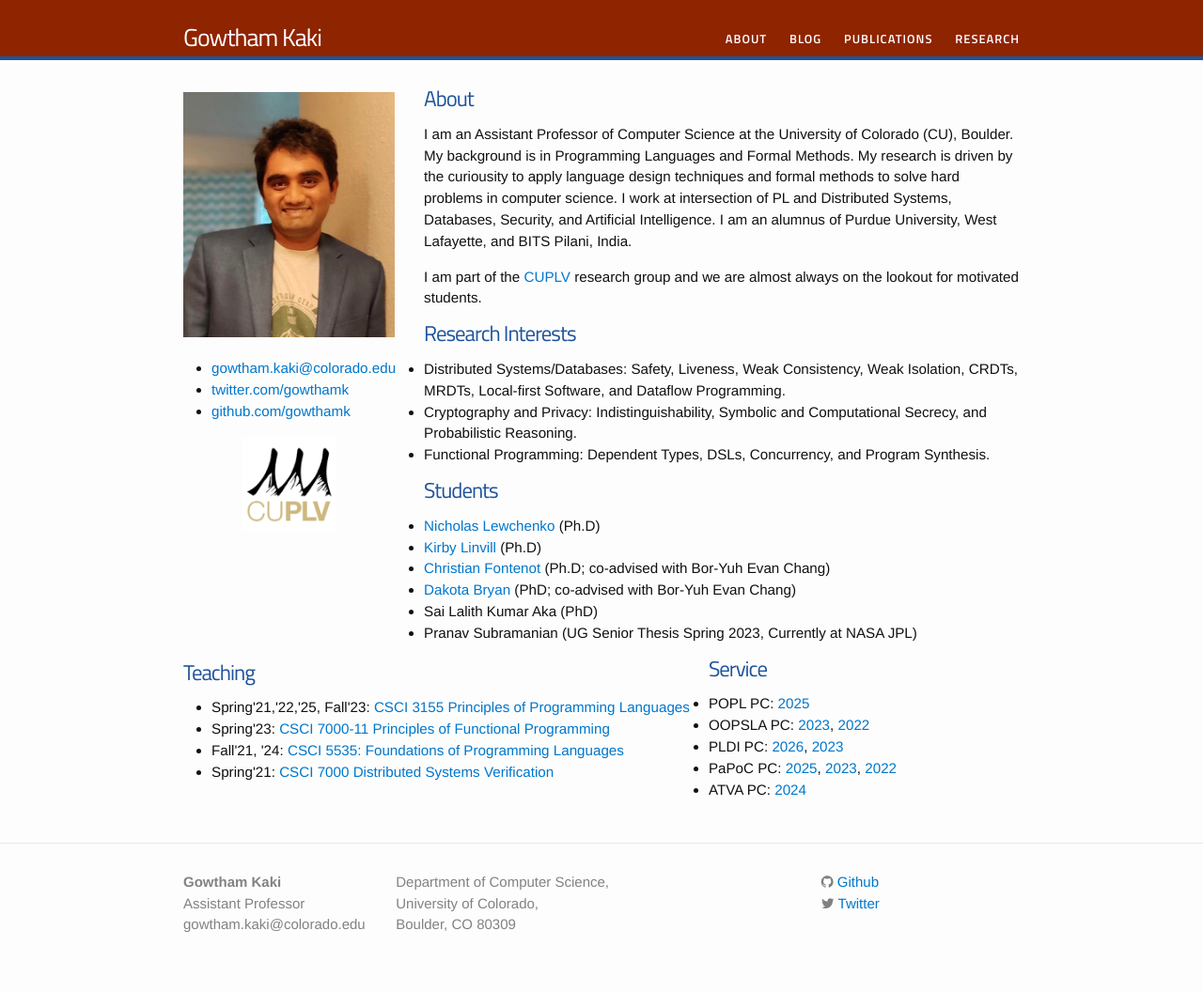
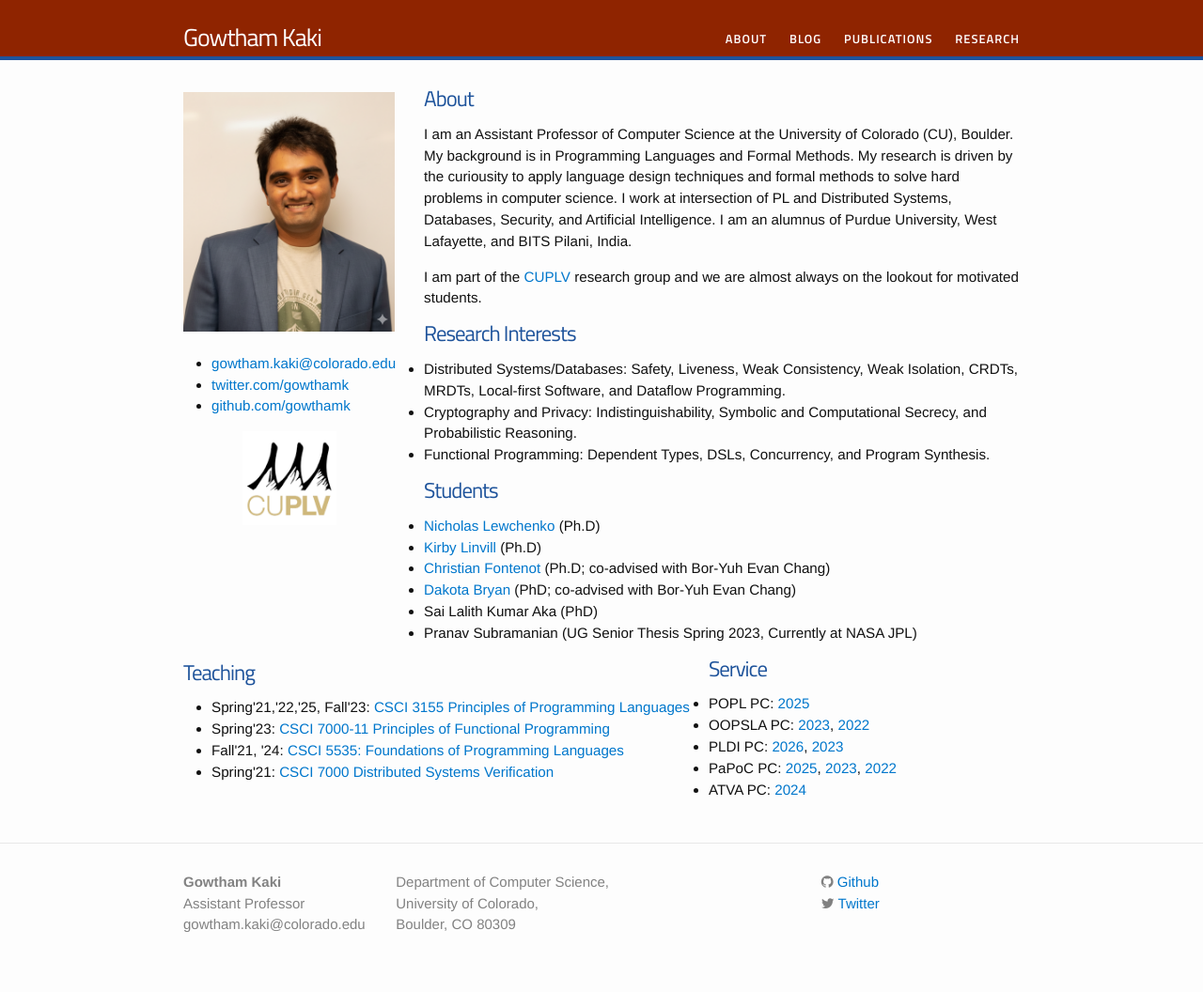
Before and after one commit to gowthamk/gowthamk.github.io, a Jekyll site: the page built from index.md, in a window 1280 px wide. Shown: the whole page at 94% size. Built offline with Jekyll 4.4.1, drawn with Linux system fonts in a browser that asks for light colours; nearby versions of some CDN libraries.

Commit message:
Updated profile pic

```diff
--- a/index.md
+++ b/index.md
@@ -6,7 +6,7 @@ layout: default
 <div id="profile-pic" class="alignleft" style="max-width: 250px;
 margin-right: 30px; margin-bottom:110px">
 
-<div><img class="" src="/images/profile-image-2.jpg" alt="gowtham kaki" style="max-width: 225px"/></div>
+<div><img class="" src="/assets/profile-pic-whiteboard.png" alt="gowtham kaki" style="max-width: 225px"/></div>
 <br/>
 <ul>
 <li><a href="https://www.colorado.edu/cs/gowtham-kaki">gowtham.kaki@colorado.edu</a></li>
```
Also changed, not shown: assets/profile-pic-whiteboard.png (added).
